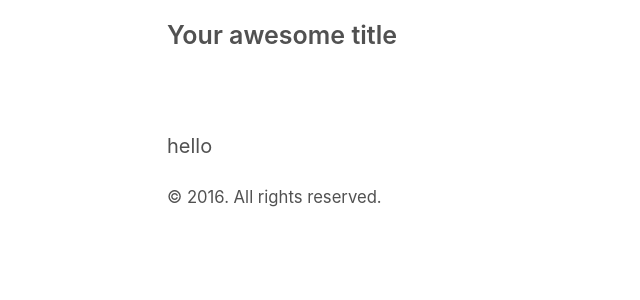
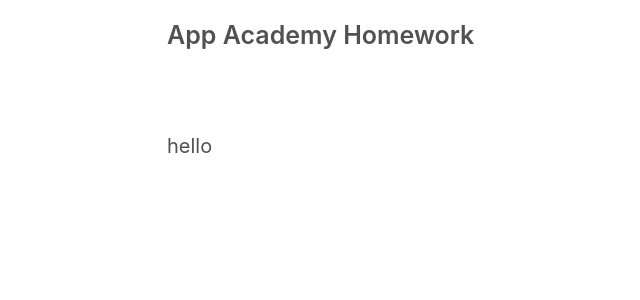
Before and after one commit to mloreti/aa, a Jekyll site: the page built from index.md, in a window 1280 px wide. Shown: the top 300 px of the page, without its empty margins (123-763 px from the left). Built offline with Jekyll 4.4.1, drawn with Linux system fonts in a browser that asks for light colours; part of the change alters nothing that is shown.

Commit message:
Update config and index

```diff
--- a/_config.yml
+++ b/_config.yml
@@ -13,16 +13,13 @@
 # you will see them accessed via {{ site.title }}, {{ site.email }}, and so on.
 # You can create any custom variable you would like, and they will be accessible
 # in the templates via {{ site.myvariable }}.
-title: Your awesome title
-email: your-email@domain.com
-description: > # this means to ignore newlines until "baseurl:"
-  Write an awesome description for your new site here. You can edit this
-  line in _config.yml. It will appear in your document head meta (for
-  Google search results) and in your feed.xml site description.
+title: App Academy Homework
+email:
+description: "Hello"
 baseurl: "" # the subpath of your site, e.g. /blog
+gitlink: "https://github.com/mloreti/aa-homeworks"
 url: "" # the base hostname & protocol for your site, e.g. http://example.com
-twitter_username: jekyllrb
-github_username:  jekyll
+github_username:  mloreti
 
 # Build settings
 markdown: kramdown
--- a/_layouts/default.html
+++ b/_layouts/default.html
@@ -8,7 +8,7 @@
     <div class="container content">
       <header class="masthead">
         <h3 class="masthead-title">
-          <a href="{{ site.baseurl }}/" title="Home">{{ site.title }}</a>
+          <a href="{{ site.gitlink }}" title="Home">{{ site.title }}</a>
           <small>{{ site.tagline }}</small>
         </h3>
       </header>
@@ -16,23 +16,6 @@
       <main>
         {{ content }}
       </main>
-
-      <footer class="footer">
-        <small>
-          &copy; <time datetime="{{ site.time | date_to_xmlschema }}">{{ site.time | date: '%Y' }}</time>. All rights reserved.
-        </small>
-      </footer>
     </div>
-
-    {% if site.analytics_id %}
-     <script>
-       (function(i,s,o,g,r,a,m){i['GoogleAnalyticsObject']=r;i[r]=i[r]||function(){
-       (i[r].q=i[r].q||[]).push(arguments)},i[r].l=1*new Date();a=s.createElement(o),
-       m=s.getElementsByTagName(o)[0];a.async=1;a.src=g;m.parentNode.insertBefore(a,m)
-       })(window,document,'script','//www.google-analytics.com/analytics.js','ga');
-       ga('create', '{{ site.analytics_id }}', 'auto');
-       ga('send', 'pageview');
-     </script>
-    {% endif %}
   </body>
 </html>
--- a/index.md
+++ b/index.md
@@ -3,6 +3,7 @@
 # Edit theme's home layout instead if you wanna make some changes
 # See: https://jekyllrb.com/docs/themes/#overriding-theme-defaults
 layout: default
+title: "a/A Homework"
 ---
 
 hello
```
Also changed, not shown: public/favicon.ico.
